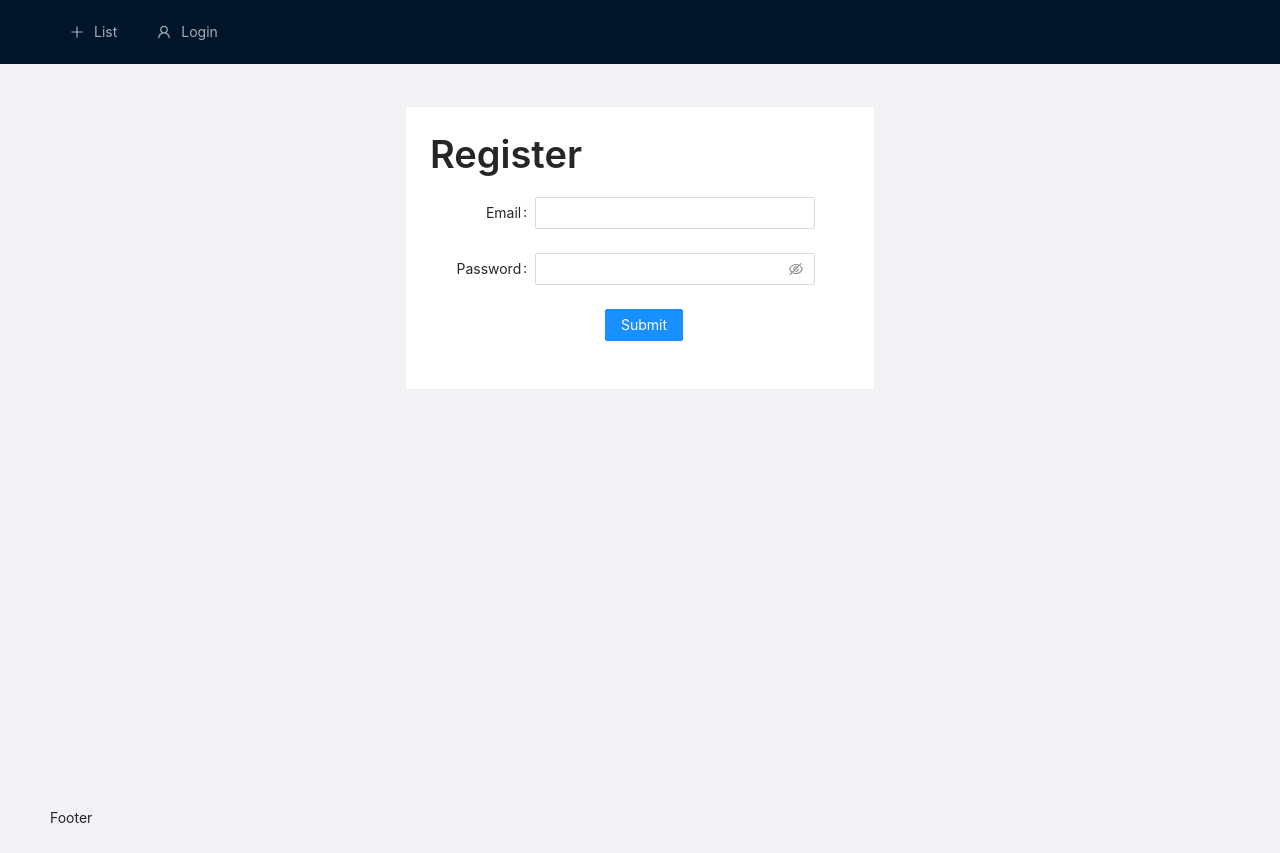
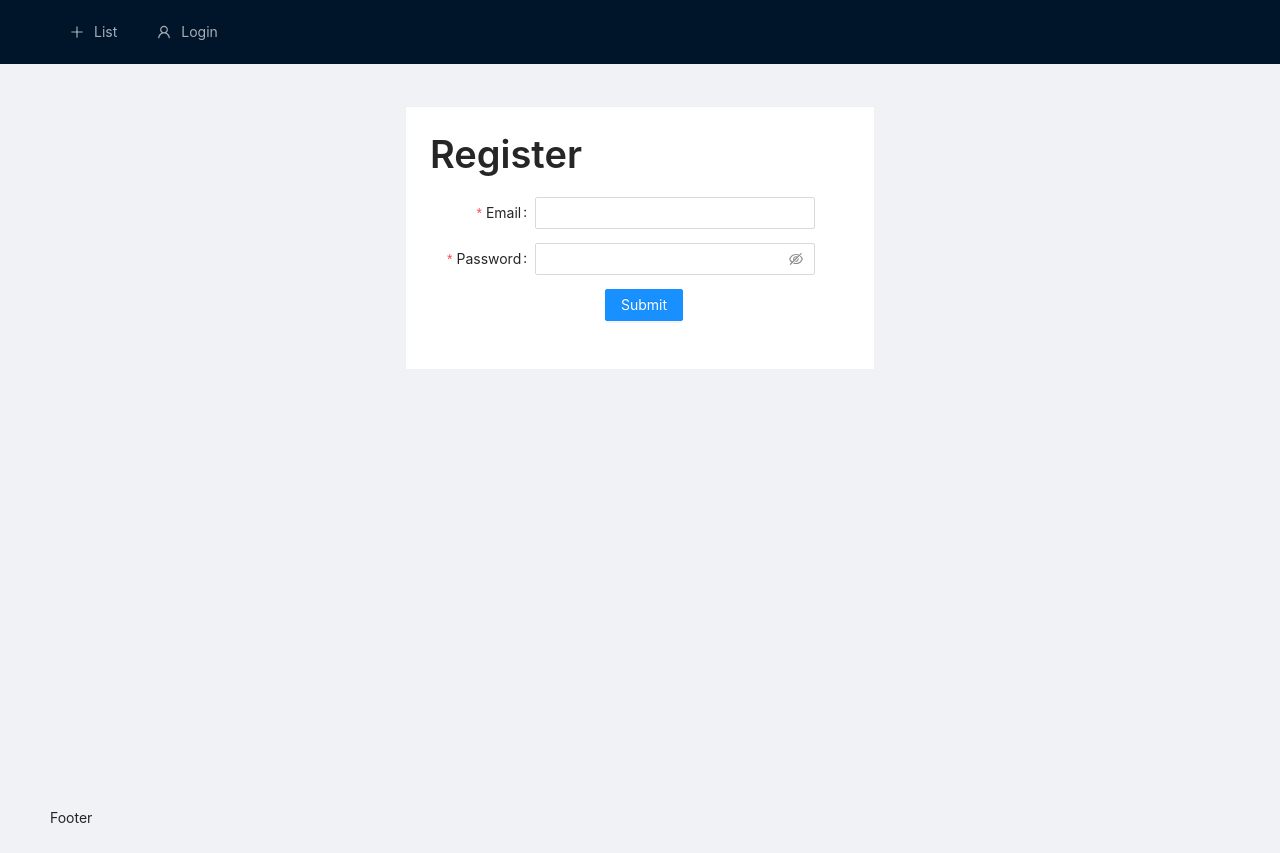
Before and after one commit to JWTappert/wishlet, a Next.js app: page /register in a window 1280 px wide. Built offline with nearby package versions, Linux system fonts and the light colour scheme; no server answers.

Commit message:
pixel pushing

```diff
--- a/components/auth/registration-form.js
+++ b/components/auth/registration-form.js
@@ -1,38 +1,66 @@
-import React from "react";
+import React, {useState, useEffect} from "react";
 import {Card, Form, Input, Button, Typography} from "antd";
 import firebase from "firebase";
 
+const layout = {
+  labelCol: { span: 6 },
+  wrapperCol: { span: 16 },
+};
+const tailLayout = {
+  wrapperCol: { offset: 10, span: 16 },
+};
 
 export default function RegistrationForm({}) {
+  const { Title } = Typography;
   const [form] = Form.useForm();
-  const { Title } = Typography;
-  const layout = {
-    labelCol: { span: 6 },
-    wrapperCol: { span: 16 },
-  };
-  const tailLayout = {
-    wrapperCol: { offset: 10, span: 16 },
-  };
 
   const handleSubmit = values => {
     const { email, password } = values;
-    console.log({ email, password });
     firebase.auth().createUserWithEmailAndPassword(email, password).catch(function(error) {
       // Handle Errors here.
-      var errorCode = error.code;
-      var errorMessage = error.message;
-      console.log({ errorCode, errorMessage });
+      const errorCode = error.code;
+      const errorMessage = error.message;
     });
   }
 
   return (
       <Card style={{ width: '50%' }}>
         <Title>Register</Title>
-        <Form {...layout} form={form} onFinish={handleSubmit}>
-          <Form.Item label="Email" name="email">
+        <Form {...layout} name="register" form={form} onFinish={handleSubmit} scrollToFirstError>
+          <Form.Item
+            style={{ marginBottom: '1em'}}
+            label="Email"
+            name="email"
+            rules={[
+              {
+                type: 'email',
+                message: 'This is not valid email',
+              },
+              {
+                required: true,
+                message: 'Please input your email',
+              },
+            ]}
+            hasFeedback
+          >
             <Input type="text" />
           </Form.Item>
-          <Form.Item label="Password" name="password">
+          <Form.Item
+            style={{ marginBottom: '1em'}}
+            label="Password"
+            name="password"
+            rules={[
+              {
+                required: true,
+                message: 'Please input your password',
+              },
+              {
+                min: 8,
+                message: 'Minimum length of 8 characters'
+              }
+            ]}
+            hasFeedback
+          >
             <Input.Password />
           </Form.Item>
           <Form.Item {...tailLayout}>
```
